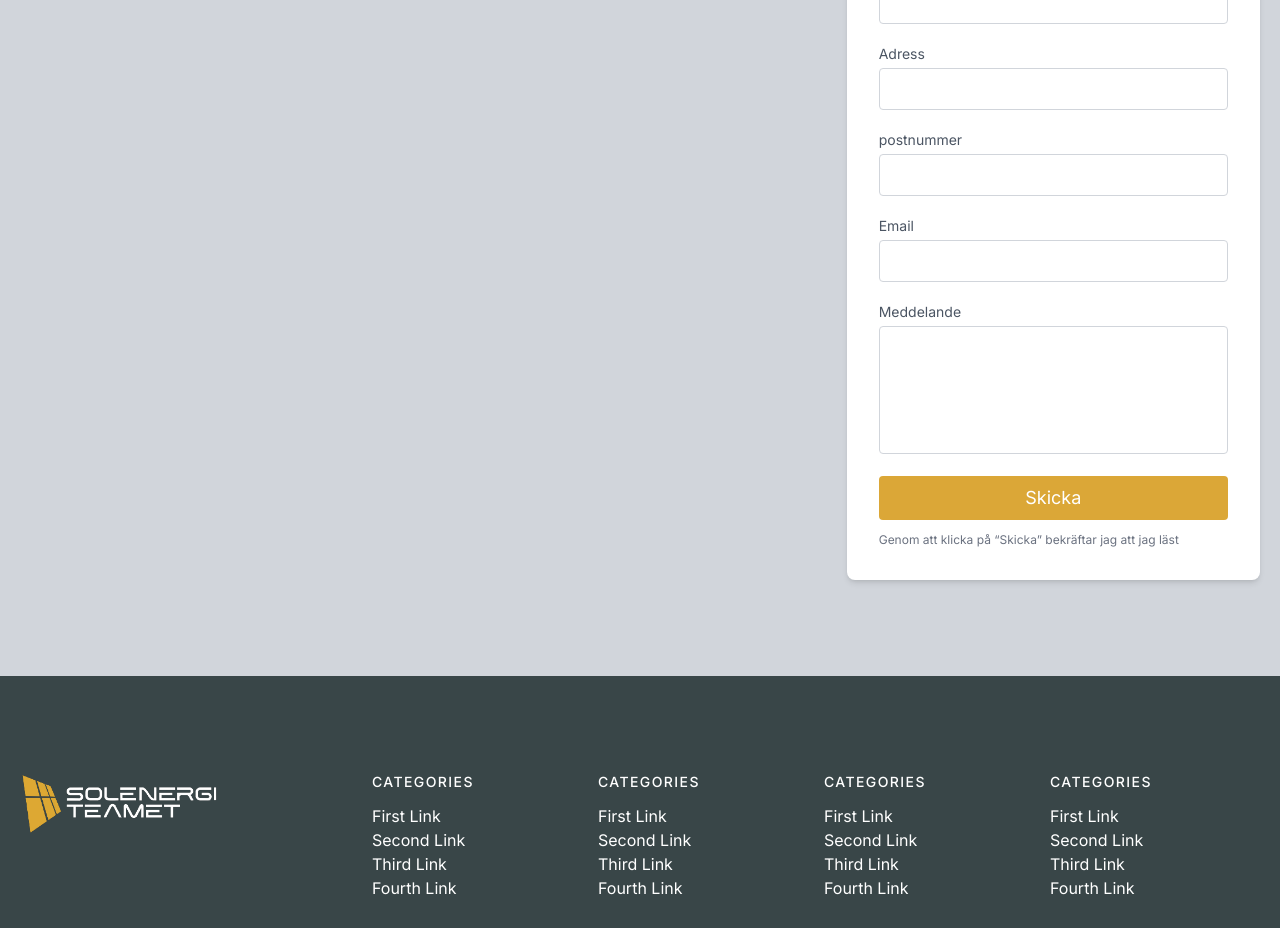
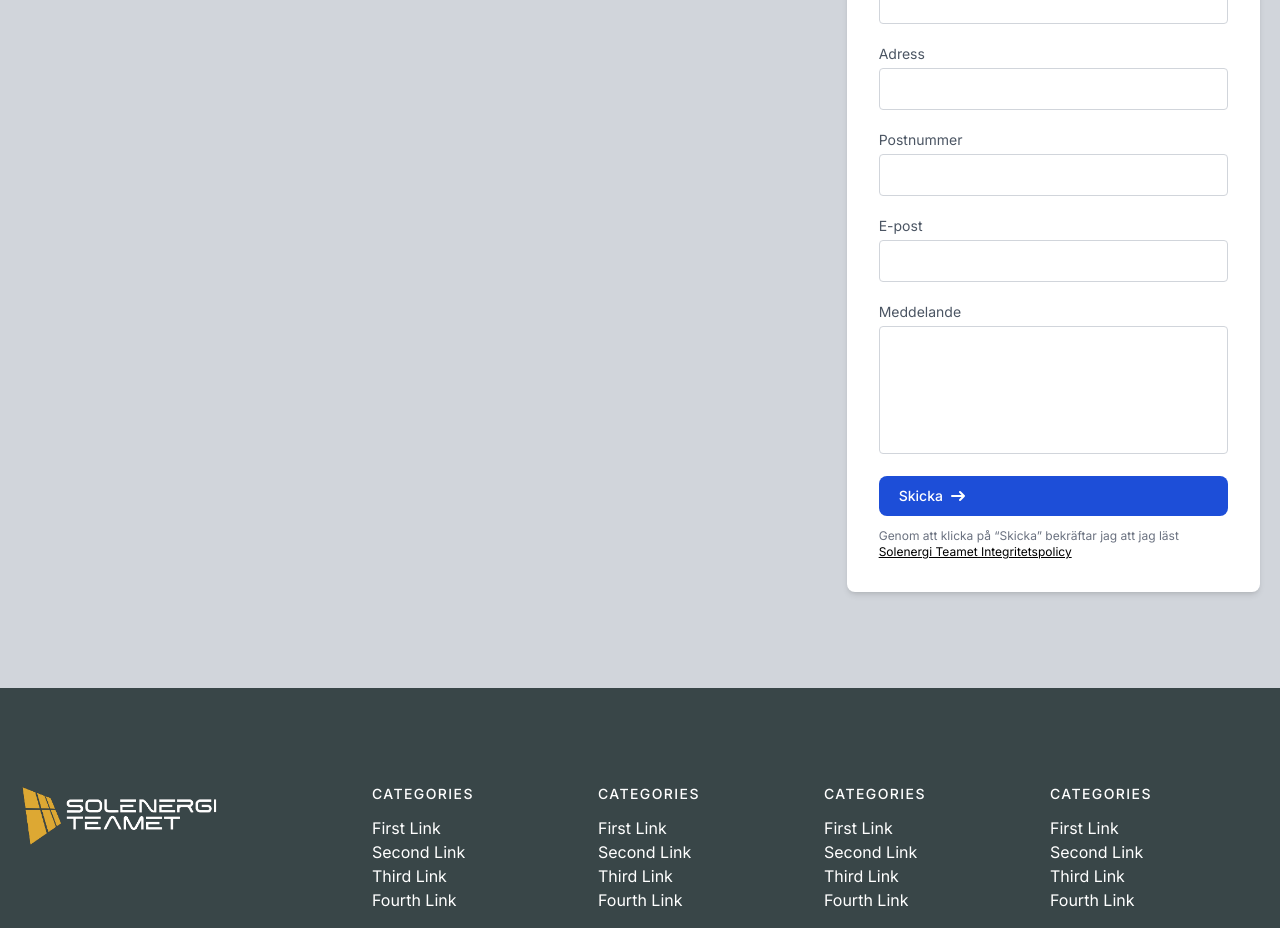
Before and after one commit to Jojaah12/solenergiteamet, a Next.js app: page / in a window 1280 px wide. Shown: the part 3600-4528 px from the top of the page. Built offline with nearby package versions, Linux system fonts and the light colour scheme.

Commit message:
added small changes to nav menu and contact component

```diff
--- a/components/Contact.tsx
+++ b/components/Contact.tsx
@@ -47,7 +47,7 @@ const Contact = () => {
             </div>
             <div className="relative mb-4">
               <label className="leading-7 text-sm text-gray-600">
-                postnummer
+                Postnummer
               </label>
               <input
                 type="number"
@@ -58,7 +58,7 @@ const Contact = () => {
             </div>
             <div className="relative mb-4">
               <label className="leading-7 text-sm text-gray-600">
-                Email
+                E-post
               </label>
               <input
                 type="email"
@@ -78,13 +78,35 @@ const Contact = () => {
                 className="w-full bg-white rounded border border-gray-300 focus:border-indigo-500 focus:ring-2 focus:ring-indigo-200 h-32 text-base outline-none text-gray-700 py-1 px-3 resize-none leading-6 transition-colors duration-200 ease-in-out"
               ></textarea>
             </div>
-            <button className="text-white bg-[#DBA737] border-0 py-2 px-6 focus:outline-none hover:bg-[#B78C26] rounded text-lg">
+
+            <button
+              type="button"
+              className="text-white bg-blue-700 hover:bg-blue-800 focus:ring-4 focus:outline-none focus:ring-blue-300 font-medium rounded-lg text-sm px-5 py-2.5 text-center inline-flex items-center dark:bg-blue-600 dark:hover:bg-blue-700 dark:focus:ring-blue-800"
+            >
               Skicka
+              <svg
+                className="w-3.5 h-3.5 ml-2"
+                aria-hidden="true"
+                xmlns="http://www.w3.org/2000/svg"
+                fill="none"
+                viewBox="0 0 14 10"
+              >
+                <path
+                  stroke="currentColor"
+                  stroke-linecap="round"
+                  stroke-linejoin="round"
+                  stroke-width="2"
+                  d="M1 5h12m0 0L9 1m4 4L9 9"
+                />
+              </svg>
             </button>
             <p className="text-xs text-gray-500 mt-3">
               Genom att klicka på “Skicka” bekräftar jag att jag läst
+              <br />
               <Link href="/">
-                <span></span>
+                <span className="flex text-black underline">
+                  Solenergi Teamet Integritetspolicy
+                </span>
               </Link>
             </p>
           </div>
--- a/components/ui/navigation-menu.tsx
+++ b/components/ui/navigation-menu.tsx
@@ -42,7 +42,10 @@ NavigationMenuList.displayName =
 const NavigationMenuItem = NavigationMenuPrimitive.Item;
 
 const navigationMenuTriggerStyle = cva(
-  "group inline-flex h-10 w-max items-center justify-center rounded-md bg-background px-4 py-2 text-sm font-medium transition-colors hover:bg-accent hover:text-accent-foreground focus:bg-accent focus:text-accent-foreground focus:outline-none disabled:pointer-events-none disabled:opacity-50 data-[active]:bg-accent/50 data-[state=open]:bg-accent/50"
+  `group inline-flex h-10 w-max items-center justify-center rounded-md bg-background px-4 py-2
+  text-sm font-medium transition-colors hover:bg-accent hover:text-accent-foreground focus:bg-accent
+  focus:text-accent-foreground focus:outline-none disabled:pointer-events-none disabled:opacity-50
+  data-[active]:bg-accent/50 data-[state=open]:bg-accent/50`
 );
 
 const NavigationMenuTrigger = React.forwardRef<
```
